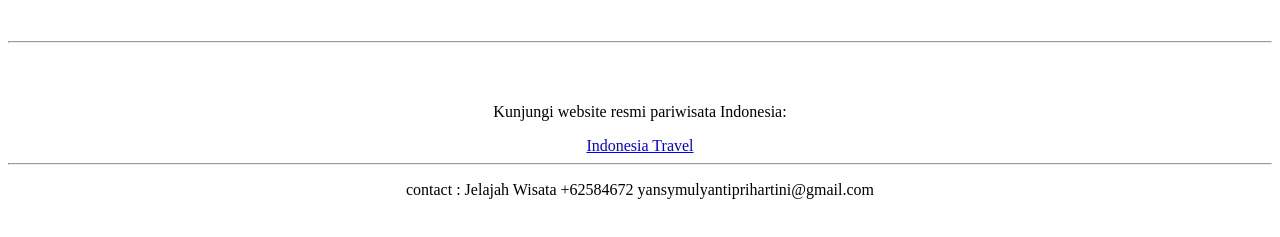
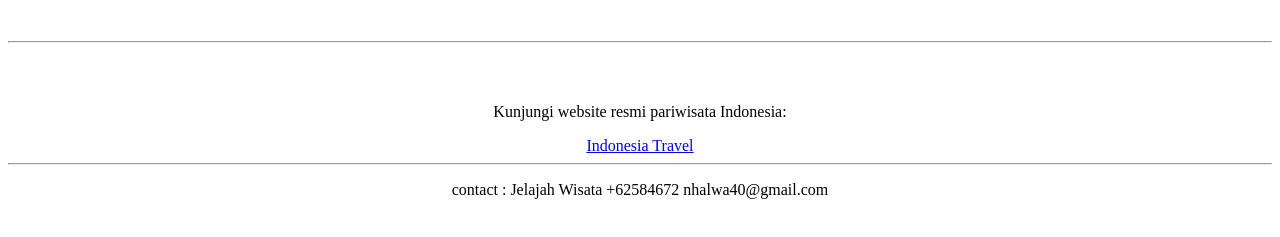
Before and after one commit to najwahalwa55-prog/Hyperlink1, a plain HTML site: page index.html in a window 1280 px wide. Shown: the part 397-634 px from the top of the page. Drawn offline with Linux system fonts and the light colour scheme.

Commit message:
Update contact email in index.html

```diff
--- a/index.html
+++ b/index.html
@@ -47,7 +47,7 @@
        <p>Kunjungi website resmi pariwisata Indonesia:</p>
        <a href="https://www.indonesia.travel/id/id">Indonesia Travel</a>
        <hr>
-       <p>contact : Jelajah Wisata +62584672 yansymulyantiprihartini@gmail.com</p>
+       <p>contact : Jelajah Wisata +62584672 nhalwa40@gmail.com</p>
     </center>
   </div>
 
```
